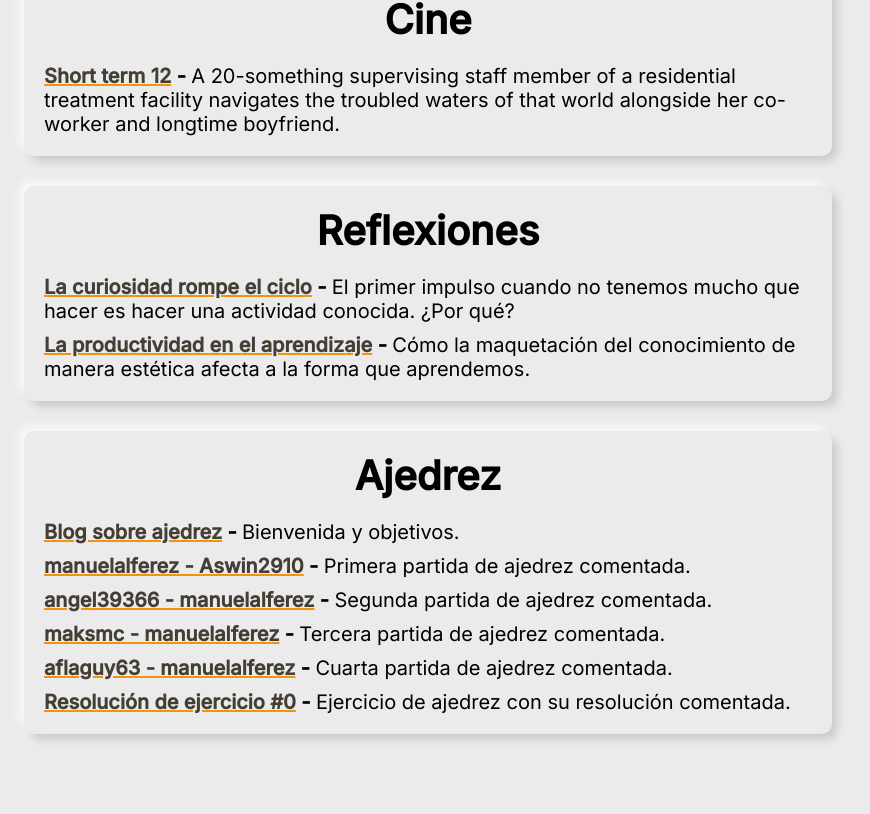
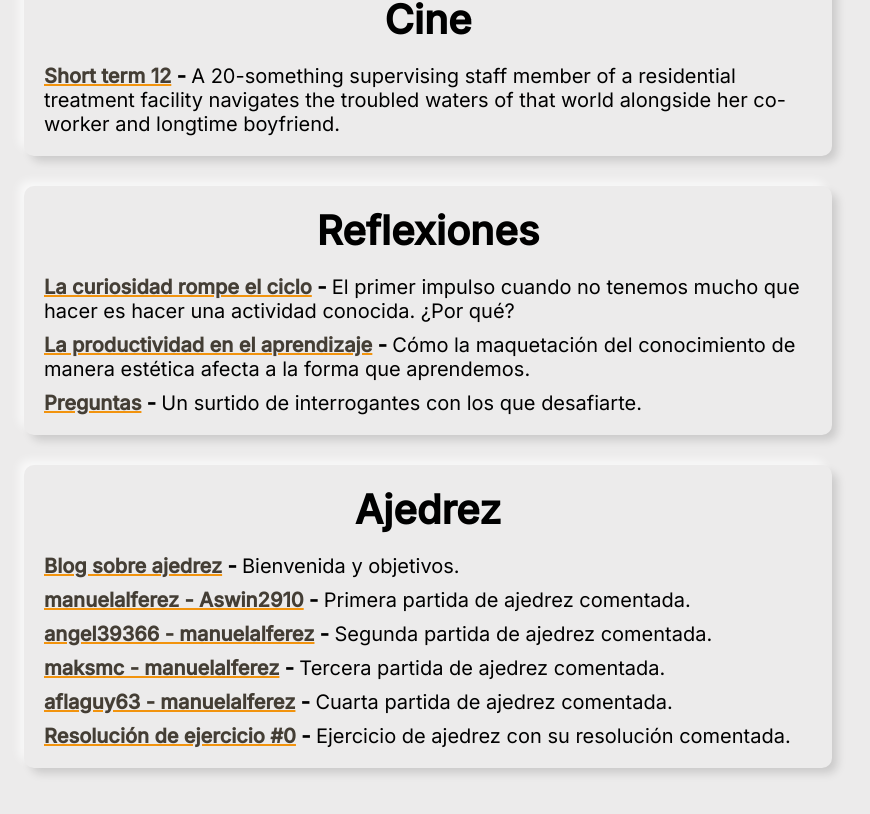
Before and after one commit to manuelalferez/personal-website, a React (Create React App) app: page /blog in a window 1280 px wide. Shown: the part 593-1407 px from the top of the page, without its empty margins (212-1082 px from the left). Built offline with nearby package versions, Linux system fonts and the light colour scheme.

Commit message:
se ha añadido un nuevo post: preguntas y se ha corregido una errate de un post antiguo

```diff
--- a/src/data/Blog/PostsData.js
+++ b/src/data/Blog/PostsData.js
@@ -82,6 +82,13 @@ const posts = [
     summary: "Some of music themes, artist and albums that I like.",
     key: "12",
     path: "favorite-music"
+  },
+  {
+    title: "Preguntas",
+    category: "Reflexiones",
+    summary: "Un surtido de interrogantes con los que desafiarte.",
+    key: "13",
+    path: "preguntas"
   }
 ];
 
--- a/src/data/Blog/posts/favorite-music.md
+++ b/src/data/Blog/posts/favorite-music.md
@@ -1,6 +1,6 @@
 # My favorite music
 
-📅 Jun 17, 2020 **Last updated**
+📅 Jun 17, 2020 *Last updated*
 
 
 
--- /dev/null
+++ b/src/data/Blog/posts/preguntas.md
@@ -0,0 +1,19 @@
+# Házte preguntas
+
+📅 Junio 18, 2020 *Última actualización*
+
+
+
+La calidad de preguntas que te hagas en tu vida y la profundidad a la que llegues con ella serán claves para producir cambios significativos en tu vida.
+
+Con esta idea en mente, el propósito de este post es recoger preguntas que en algún momento me he topado con ellas.
+
+
+
+## Preguntas
+
+1. ¿Sobre qué cosas procastinas y por qué?
+2. ¿Cuál es tu propósito de vida?
+3. ¿Visualizas las cosas de forma [holística](https://es.wikipedia.org/wiki/Holismo)? ¿por qué?
+4. ¿Qué expresiones de creatividad has experimentado últimamente?
+5. ¿Dónde estás y hacia dónde vas?
```
